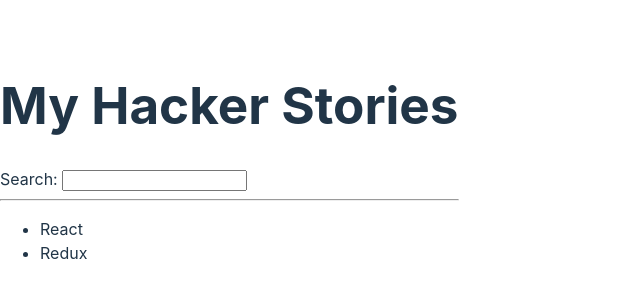
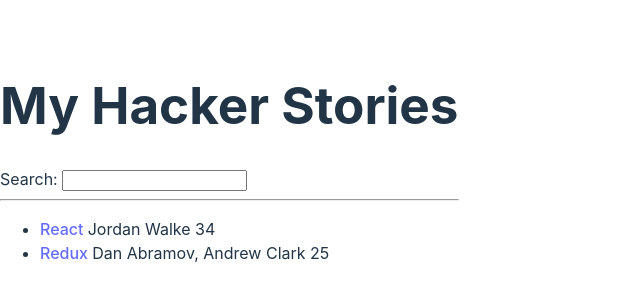
Before and after one commit to Gizele-Aydi/Searching-with-React, a React (Vite) app: page / in a window 1280 px wide. Shown: the part 238-538 px from the top of the page, without its empty margins (0-640 px from the left). Built offline with nearby package versions, Linux system fonts and the light colour scheme.

Commit message:
W3 List in React

```diff
--- a/src/App.jsx
+++ b/src/App.jsx
@@ -2,17 +2,17 @@
 
 const list = [
     {
-        title: "React",
+        title: "React ",
         url: "https://reactjs.org/",
-        author: "Jordan Walke",
+        author: "Jordan Walke ",
         num_comments: 3,
         points: 4,
         objectID: 0,
     },
     {
-        title: "Redux",
+        title: "Redux ",
         url: "https://redux.js.org/",
-        author: "Dan Abramov, Andrew Clark",
+        author: "Dan Abramov, Andrew Clark ",
         num_comments: 2,
         points: 5,
         objectID: 1,
@@ -29,7 +29,16 @@
             <hr />
             <ul>
                 {list.map(function (item) {
-                    return <li key={item.objectID}>{item.title}</li>;
+                    return (
+                        <li key={item.objectID}>
+                            <span>
+                                <a href={item.url}>{item.title}</a>
+                            </span>
+                            <span>{item.author}</span>
+                            <span>{item.num_comments}</span>
+                            <span>{item.points}</span>
+                        </li>
+                    );
                 })}
             </ul>
         </div>
```
